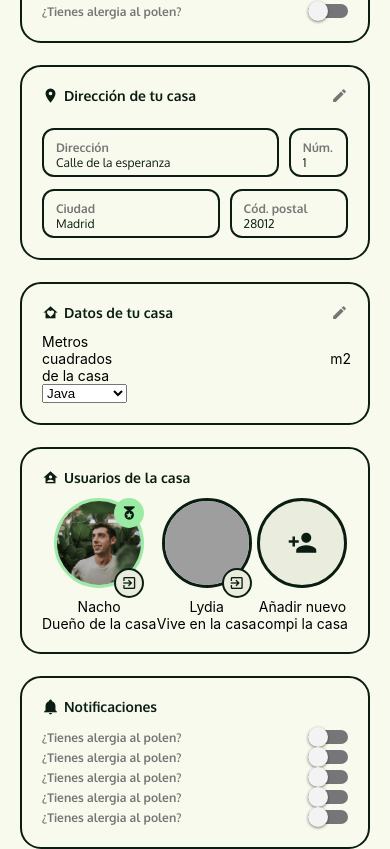
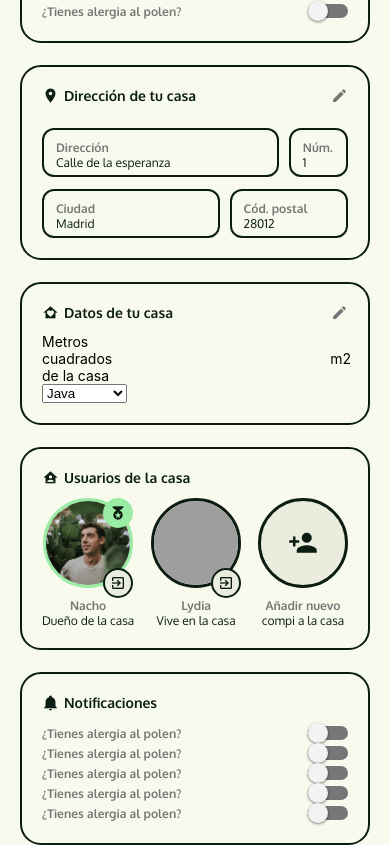
Before and after one commit to M-Benito/Salix-front-end, a React Native app: screen /Settings in a window 390 px wide. Shown: the part 530-1379 px from the top of the page. Built offline with nearby package versions, Linux system fonts and the light colour scheme; grey boxes are pictures that could not be loaded.

Commit message:
Small fixest on users texts

```diff
--- a/src/screens/Settings.js
+++ b/src/screens/Settings.js
@@ -130,8 +130,8 @@ function MasterRoommate({ userName }) {
                     </TouchableOpacity>
                 </View>
             </View>
-            <Text>{userName}</Text>
-            <Text>Dueño de la casa</Text>
+            <Text style={styles.titleRoommate}>{userName}</Text>
+            <Text style={styles.subtitleRoommate}>Dueño de la casa</Text>
         </View>
     )
 }
@@ -147,8 +147,8 @@ function NormalRoommate({ userName }) {
                     </View>
                 </TouchableOpacity>
             </View>
-            <Text>{userName}</Text>
-            <Text>Vive en la casa</Text>
+            <Text style={styles.titleRoommate}>{userName}</Text>
+            <Text style={styles.subtitleRoommate}>Vive en la casa</Text>
         </View>
     )
 }
@@ -161,8 +161,8 @@ function AddNewRoommate() {
                     <MaterialCommunityIcons name={"account-plus"} size={30} style={{ color: color.DARK_GREEN }} />
                 </View>
             </TouchableOpacity>
-            <Text>Añadir nuevo</Text>
-            <Text>compi la casa</Text>
+            <Text style={styles.titleRoommate}>Añadir nuevo</Text>
+            <Text style={styles.subtitleRoommate}>compi a la casa</Text>
         </View>
     )
 }
@@ -293,4 +293,14 @@ const styles = StyleSheet.create({
         alignItems: 'center',
         marginTop: 10
     },
+    titleRoommate: {
+        fontFamily: 'Oxygen-Bold',
+        fontSize: 12,
+        color: color.GRAY,
+    },
+    subtitleRoommate: {
+        fontFamily: 'Oxygen-Regular',
+        fontSize: 12,
+        color: color.DARK_GREEN,
+    },
 });
```
